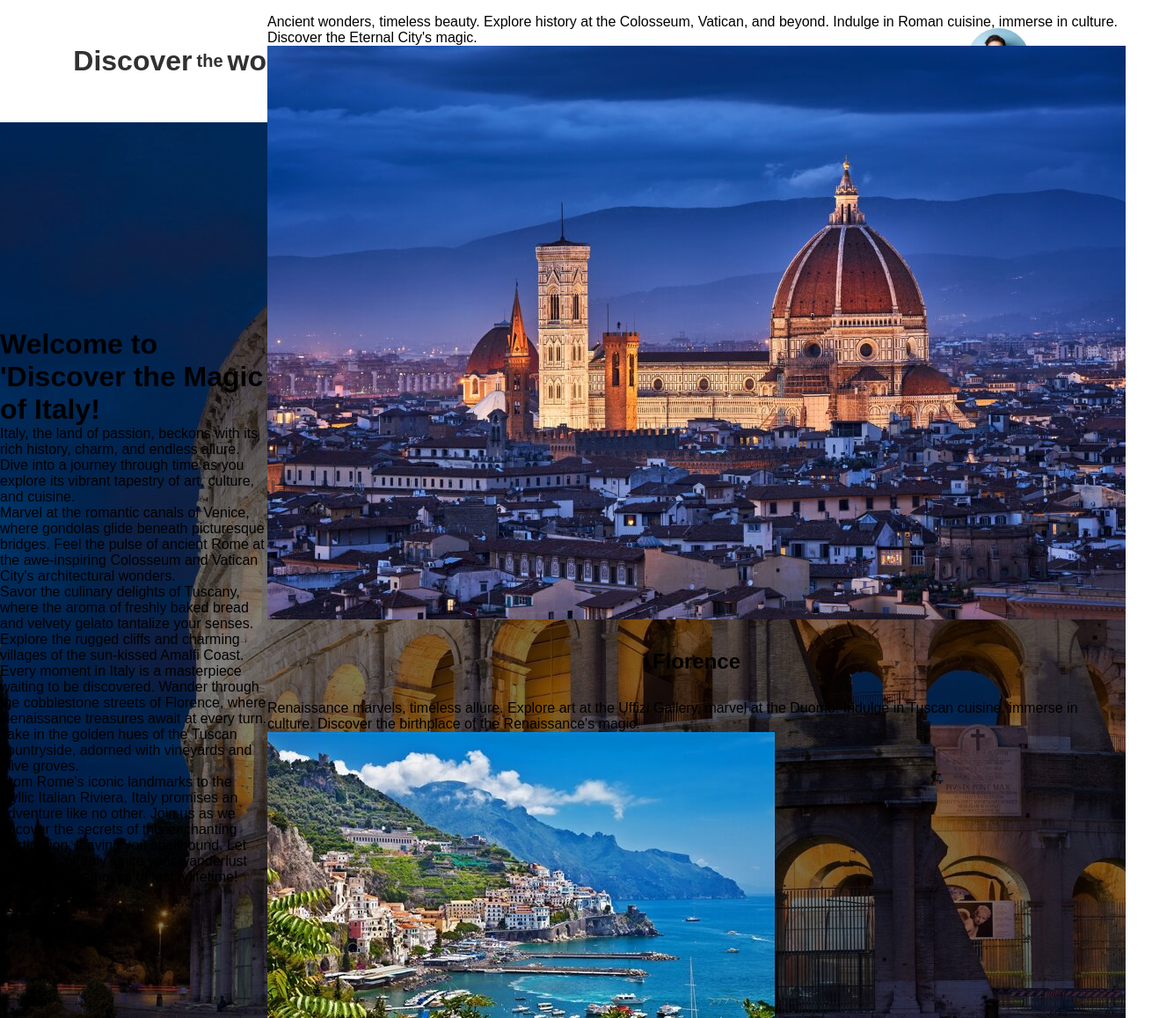
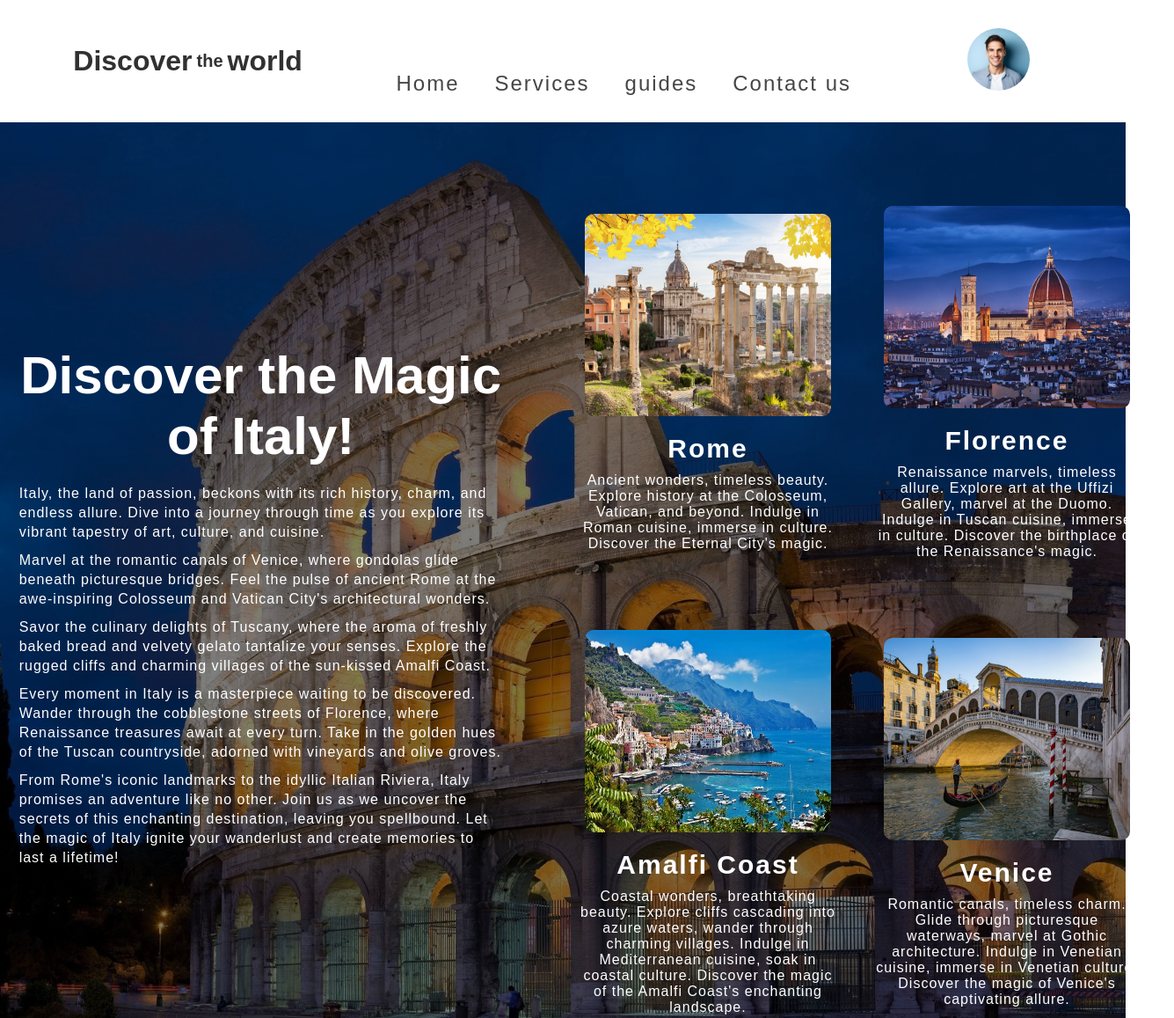
Before and after one commit to AliAbdelAall/Travel-Destination-Guide, a plain HTML site: page pages/destinatiom.html in a window 1280 px wide. Shown: the top 1157 px of the page at 88% size, 1335 px wide, since content can reach past the window. Drawn offline with Linux system fonts and the light colour scheme.

Commit message:
styled destination page

```diff
--- a/pages/destinatiom.html
+++ b/pages/destinatiom.html
@@ -30,43 +30,46 @@
 
     </div>
   </header>
+
   <div class="locations-container">
+
       <div class="italy">
-      <h1 class="italy-header">Welcome to 'Discover the Magic of Italy!</h1>
-      <p class="taly-tex">Italy, the land of passion, beckons with its rich history, charm, and endless allure. Dive into a journey through time as you explore its vibrant tapestry of art, culture, and cuisine.</p>
-      <p class="taly-tex">Marvel at the romantic canals of Venice, where gondolas glide beneath picturesque bridges. Feel the pulse of ancient Rome at the awe-inspiring Colosseum and Vatican City's architectural wonders.</p>
-      <p class="taly-tex">Savor the culinary delights of Tuscany, where the aroma of freshly baked bread and velvety gelato tantalize your senses. Explore the rugged cliffs and charming villages of the sun-kissed Amalfi Coast.</p>
-      <p class="taly-tex">Every moment in Italy is a masterpiece waiting to be discovered. Wander through the cobblestone streets of Florence, where Renaissance treasures await at every turn. Take in the golden hues of the Tuscan countryside, adorned with vineyards and olive groves.</p>
-      <p class="taly-tex">From Rome's iconic landmarks to the idyllic Italian Riviera, Italy promises an adventure like no other. Join us as we uncover the secrets of this enchanting destination, leaving you spellbound. Let the magic of Italy ignite your wanderlust and create memories to last a lifetime!</p>
+        <h1 class="italy-header">Discover the Magic of Italy!</h1>
+        <div class="italy-paragraph">
+
+          <p >Italy, the land of passion, beckons with its rich history, charm, and endless allure. Dive into a journey through time as you explore its vibrant tapestry of art, culture, and cuisine.</p>
+          <p >Marvel at the romantic canals of Venice, where gondolas glide beneath picturesque bridges. Feel the pulse of ancient Rome at the awe-inspiring Colosseum and Vatican City's architectural wonders.</p>
+          <p >Savor the culinary delights of Tuscany, where the aroma of freshly baked bread and velvety gelato tantalize your senses. Explore the rugged cliffs and charming villages of the sun-kissed Amalfi Coast.</p>
+          <p >Every moment in Italy is a masterpiece waiting to be discovered. Wander through the cobblestone streets of Florence, where Renaissance treasures await at every turn. Take in the golden hues of the Tuscan countryside, adorned with vineyards and olive groves.</p>
+          <p >From Rome's iconic landmarks to the idyllic Italian Riviera, Italy promises an adventure like no other. Join us as we uncover the secrets of this enchanting destination, leaving you spellbound. Let the magic of Italy ignite your wanderlust and create memories to last a lifetime!</p>
+        </div>
       </div>
       <div class="locations-more">
-      <div class="nav-dest">
-        <a class="nav-button nav-destination" href="#">Popular Locations</a>
-        <a class="nav-button nav-destination" href="#">Hotel</a>
-        <a class="nav-button nav-destination" href="#">Tourism Guide</a>
-        <a class="nav-button nav-destination" href="#">points of intrest</a>
-        <a class="nav-button nav-destination" href="#">community feedback</a>
-      </div>
-      <div>
+
+        <div class="locations-details">
+          <div class="location-pair">
             <div class="location">
-          <img src="../images/Rome.jpeg" alt="Rome">
-          <h2 class="location header">Rome</h2>
+              <img class="location-image" src="../images/Rome.jpeg" alt="Rome">
+              <h2 class="location-header">Rome</h2>
               <p class="location-info">Ancient wonders, timeless beauty. Explore history at the Colosseum, Vatican, and beyond. Indulge in Roman cuisine, immerse in culture. Discover the Eternal City's magic.</p>
             </div>
             <div class="location">
-          <img src="../images/Florence.jpg" alt="">
-          <h2 class="location header">Florence</h2>
+              <img class="location-image" src="../images/Florence.jpg" alt="Florence">
+              <h2 class="location-header">Florence</h2>
               <p class="location-info">Renaissance marvels, timeless allure. Explore art at the Uffizi Gallery, marvel at the Duomo. Indulge in Tuscan cuisine, immerse in culture. Discover the birthplace of the Renaissance's magic.</p>
             </div>
+          </div>
+          <div class="location-pair">
             <div class="location">
-          <img src="../images/Amalfi Coast.jpg" alt="">
-          <h2 class="location header">Amalfi Coast</h2>
+              <img class="location-image" src="../images/Amalfi Coast.jpg" alt="Amalfi Coast">
+              <h2 class="location-header">Amalfi Coast</h2>
               <p class="location-info">Coastal wonders, breathtaking beauty. Explore cliffs cascading into azure waters, wander through charming villages. Indulge in Mediterranean cuisine, soak in coastal culture. Discover the magic of the Amalfi Coast's enchanting landscape.</p>
             </div>
             <div class="location">
-          <img class="location-image" src="../images/Venice.jpg" alt="">
-          <h2 class="location header">Venice</h2>
+              <img class="location-image" src="../images/Venice.jpg" alt="Venice">
+              <h2 class="location-header">Venice</h2>
               <p class="location-info">Romantic canals, timeless charm. Glide through picturesque waterways, marvel at Gothic architecture. Indulge in Venetian cuisine, immerse in Venetian culture. Discover the magic of Venice's captivating allure.</p>
+            </div>
           </div>
 
         </div>
--- a/styles/pages/destination.css
+++ b/styles/pages/destination.css
@@ -1,8 +1,85 @@
 .locations-container{
   display: flex;
+
   align-items: center;
   justify-content: space-around;
   height: 1100px;
   background-image: linear-gradient(rgba(0, 0, 0, 0.5),rgba(0,0,0,0.5)), url(/images/colosseum.jpg);
   background-size: cover;
 }
+
+.location-image{
+  height: 250px;
+  width: 300px;
+  border: solid 10px rgba(255, 255, 255, 0);
+  border-radius: 20px;
+}
+
+.location-image:hover{
+  border: none;
+}
+
+.italy{
+  display: flex;
+  flex-direction: column;
+  align-items: center;
+  width: 550px;
+  gap: 20px;
+}
+
+.italy-header{
+  color: white;
+  font-size: 60px;
+  text-align: center;
+
+}
+
+.italy-paragraph{
+  display: flex;
+  flex-direction: column;
+  gap: 10px;
+  line-height: 22px;
+}
+
+.italy-paragraph p{
+  color: white;
+  letter-spacing: 1px;
+  font-size: 16px;
+}
+
+.location{
+  width: 300px;
+}
+
+.locations-details{
+  display: flex;
+  flex-direction: column;
+  gap: 70px;
+}
+
+.location-pair{
+  display: flex;
+  justify-content: space-evenly;
+  width: 120%;
+}
+
+.location{
+  display: flex;
+  flex-direction: column;
+  justify-content: center;
+  align-items: center;
+  gap: 10px;
+  text-align: center;
+}
+
+.location h2{
+  color: white;
+  font-size: 30px;
+  letter-spacing: 2px;
+}
+
+.location p{
+  color: white;
+  font-size: 16px;
+  letter-spacing: 1px;
+}
```
Lines whose indentation alone changed are shown as unchanged.
